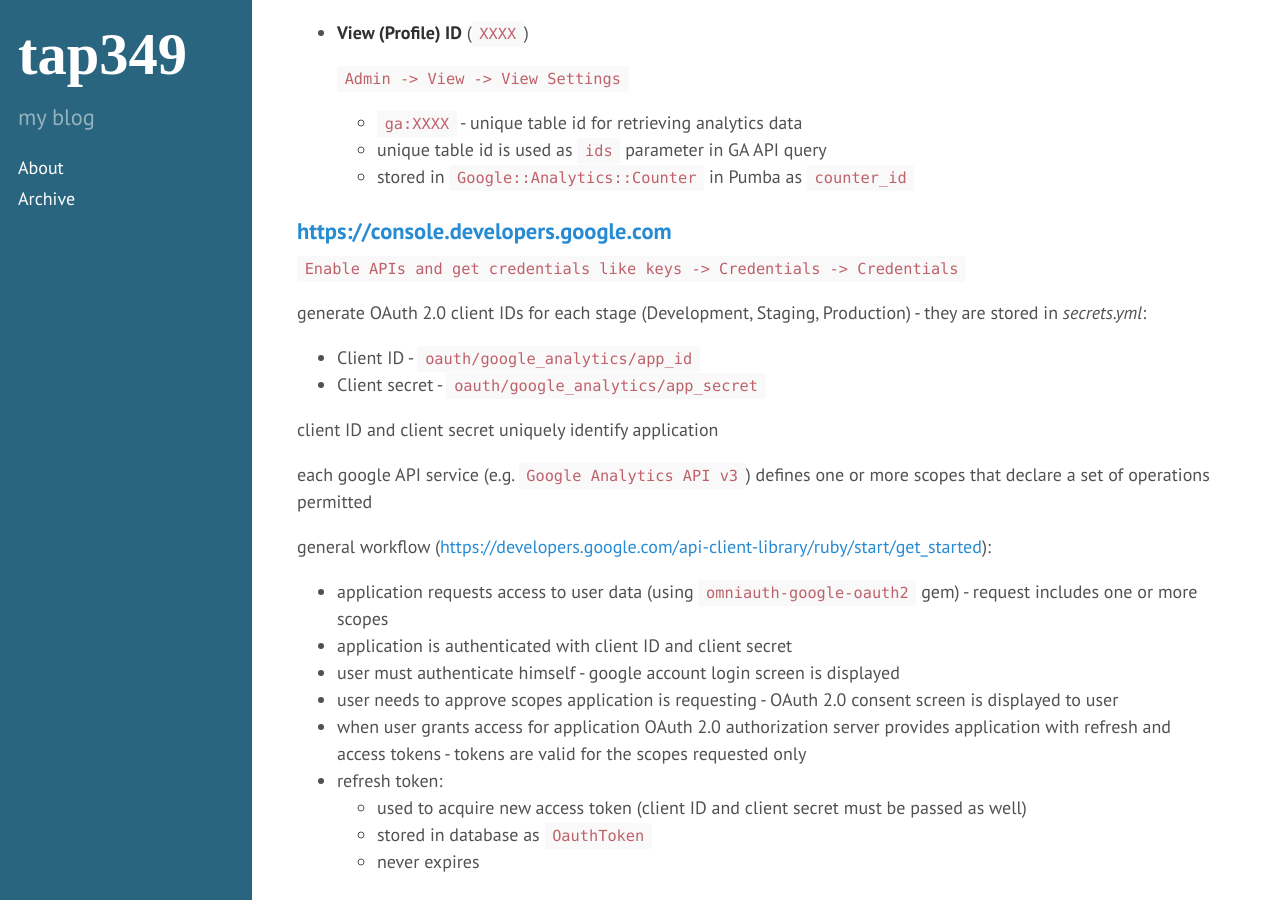
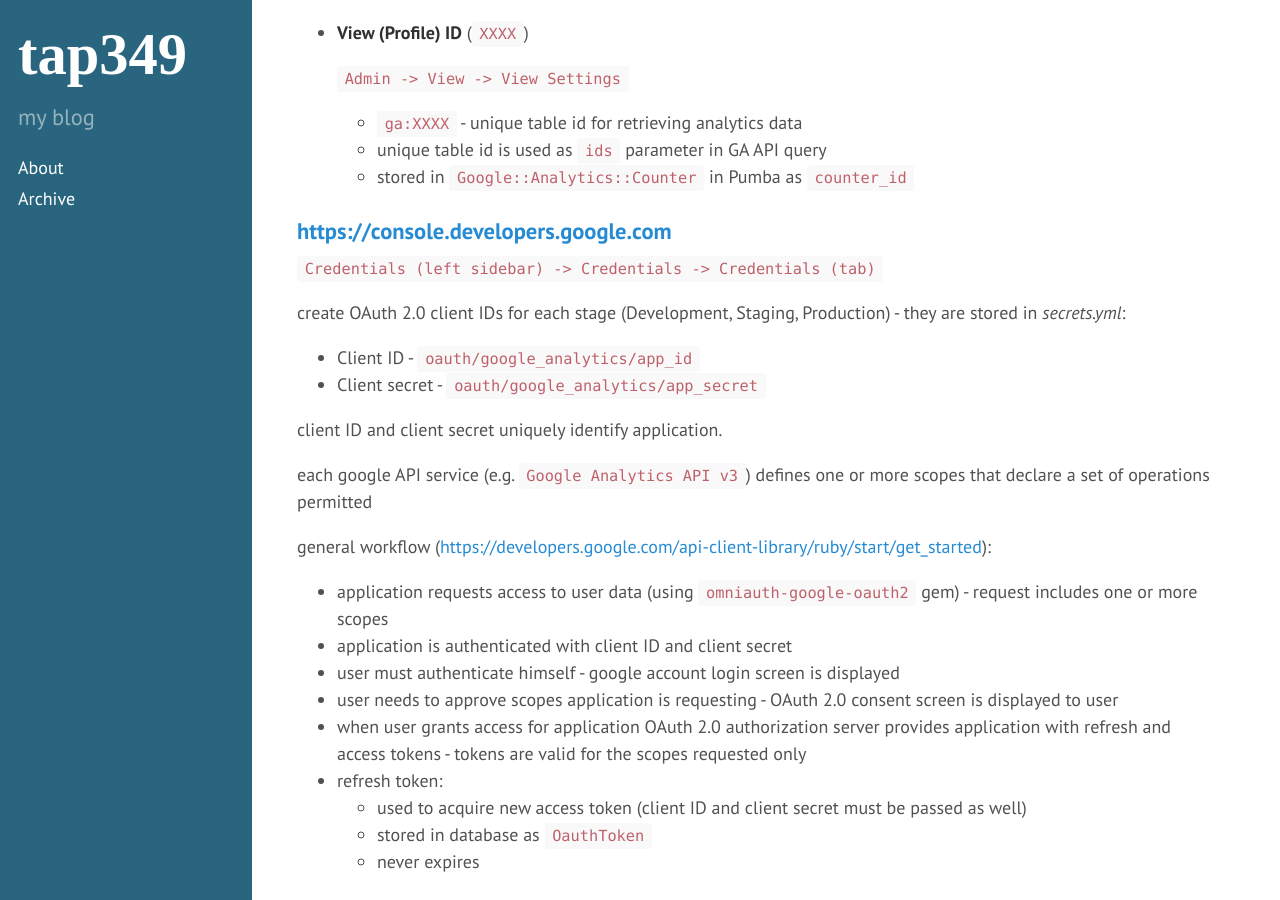
Before and after one commit to tap349/tap349.github.io, a Jekyll site: the page built from _posts/2016-03-16-GA-demystified.md, in a window 1280 px wide and 900 px high, scrolled down 396 px. Built offline with Jekyll 4.4.1, drawn with Linux system fonts in a browser that asks for light colours.

Commit message:
update 2016-05-10_20:40:50

```diff
--- a/_posts/2016-03-16-GA-demystified.md
+++ b/_posts/2016-03-16-GA-demystified.md
@@ -31,15 +31,15 @@
 
 ### <https://console.developers.google.com>
 
-`Enable APIs and get credentials like keys -> Credentials -> Credentials`
+`Credentials (left sidebar) -> Credentials -> Credentials (tab)`
 
-generate OAuth 2.0 client IDs for each stage (Development, Staging, Production) -
+create OAuth 2.0 client IDs for each stage (Development, Staging, Production) -
 they are stored in _secrets.yml_:
 
 - Client ID - `oauth/google_analytics/app_id`
 - Client secret - `oauth/google_analytics/app_secret`
 
-client ID and client secret uniquely identify application
+client ID and client secret uniquely identify application.
 
 each google API service (e.g. `Google Analytics API v3`)
 defines one or more scopes that declare a set of operations permitted
```
